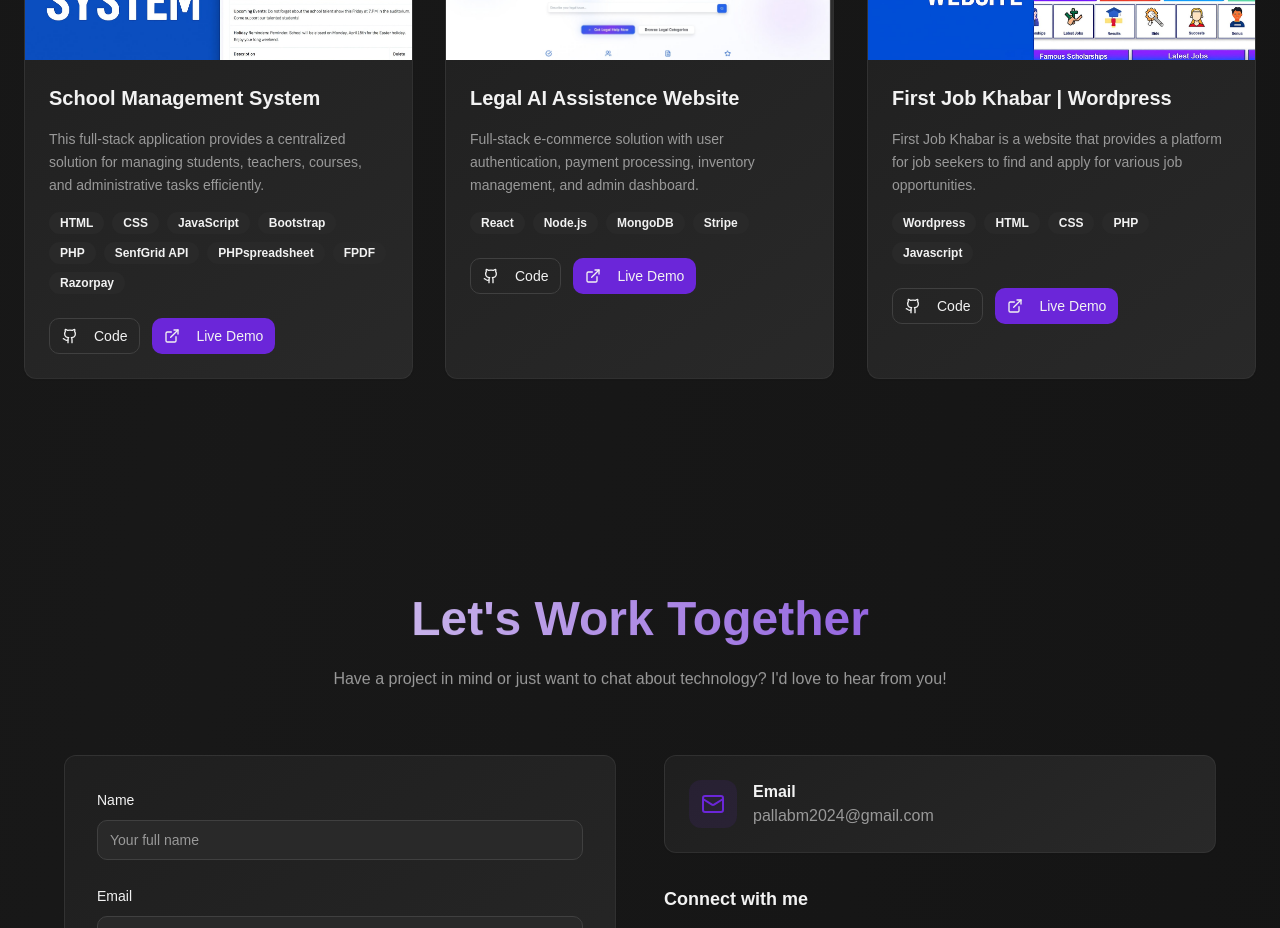
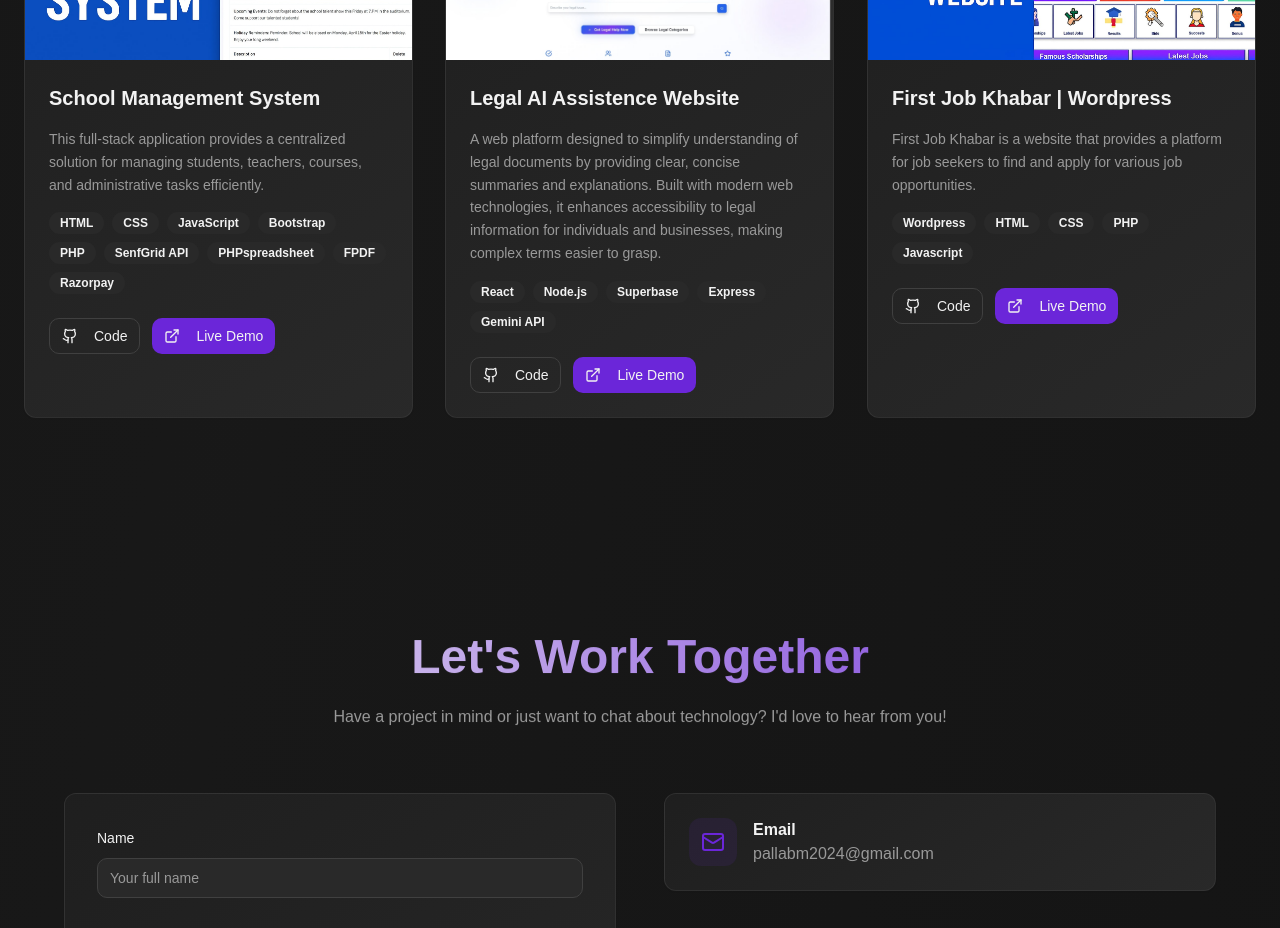
Before and after one commit to pallabWeb/portfolio-personal, a React (Vite) app: page / in a window 1280 px wide. Shown: the part 4300-5228 px from the top of the page. Built offline with nearby package versions, Linux system fonts and the light colour scheme; a web font is replaced by a local one.

Commit message:
Update description and technologies for Legal AI Assistance Website project

```diff
--- a/src/components/ProjectsSection.tsx
+++ b/src/components/ProjectsSection.tsx
@@ -18,11 +18,11 @@ const projects = [
   },
   {
     title: "Legal AI Assistence Website",
-    description: "Full-stack e-commerce solution with user authentication, payment processing, inventory management, and admin dashboard.",
+    description: "A web platform designed to simplify understanding of legal documents by providing clear, concise summaries and explanations. Built with modern web technologies, it enhances accessibility to legal information for individuals and businesses, making complex terms easier to grasp.",
     image: project2,
-    technologies: ["React", "Node.js", "MongoDB", "Stripe"],
+    technologies: ["React", "Node.js", "Superbase", "Express", "Gemini API"],
     githubUrl: "https://github.com",
-    liveUrl: "https://example.com"
+    liveUrl: "https://legalease-chi.vercel.app/"
   },
   {
     title: "First Job Khabar | Wordpress",
```
